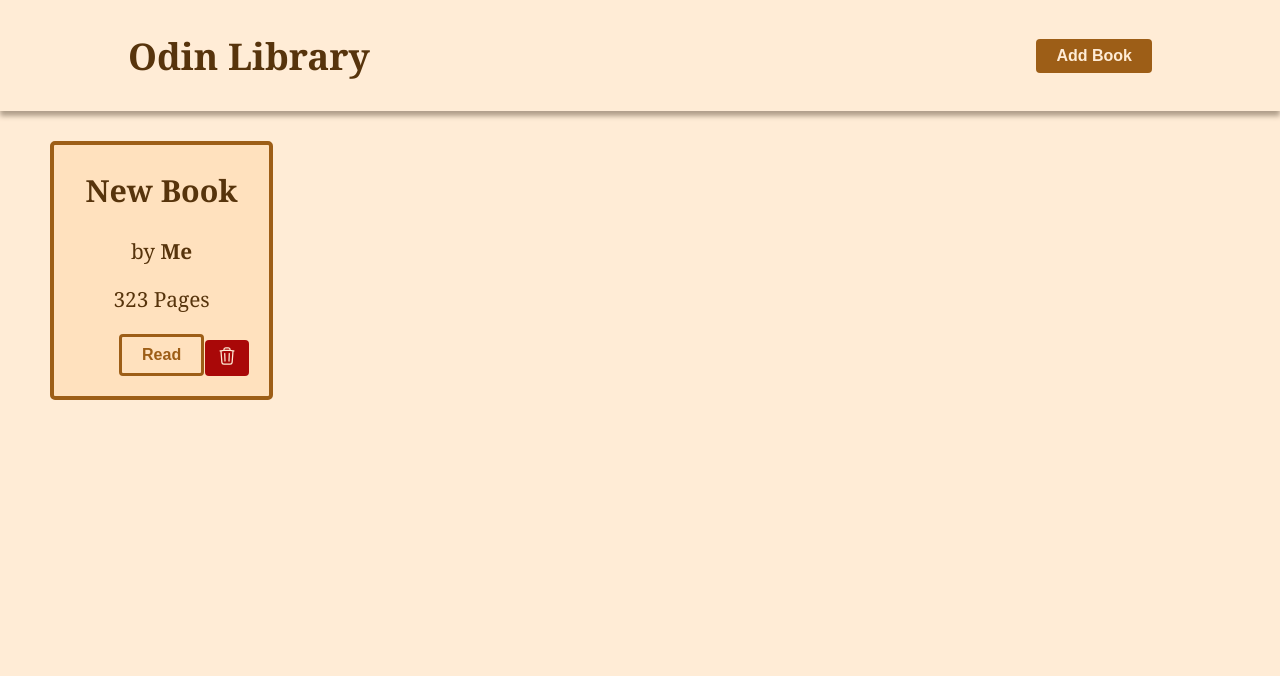
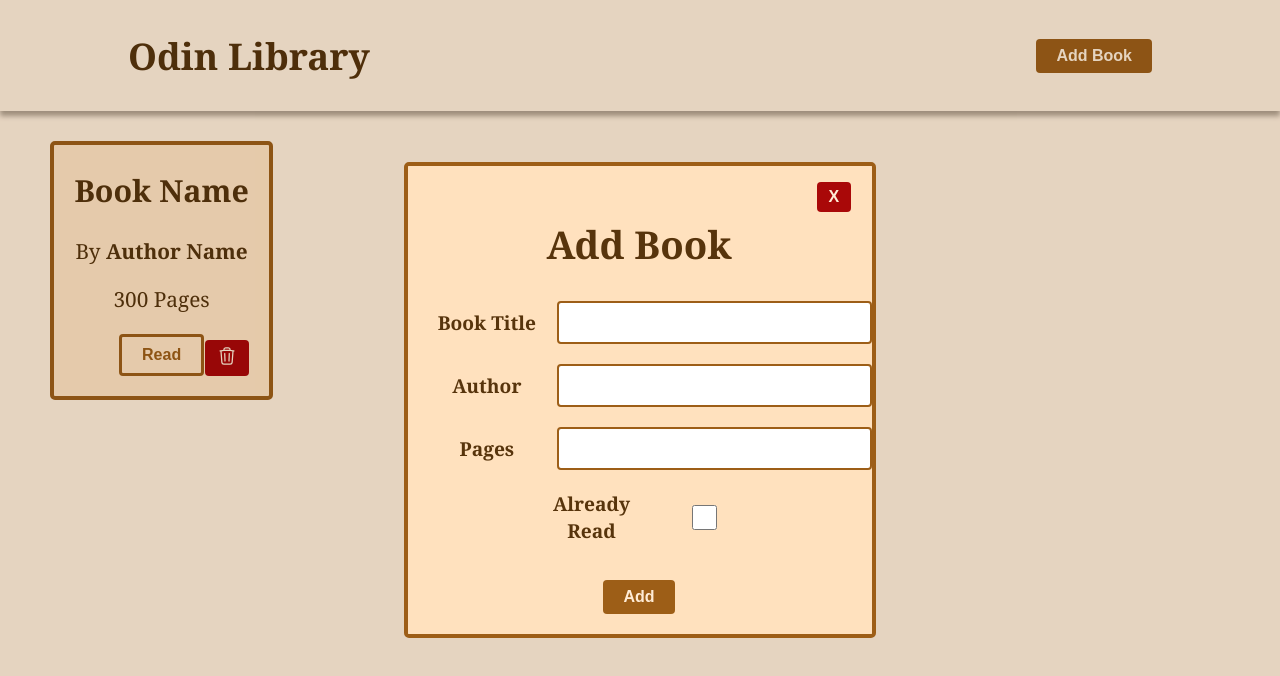
Before and after one commit to Makster20/odin-library, a plain HTML site: page index.html in a window 1280 px wide. Both pictures are taken after a click on the button "Add Book". Drawn offline with Linux system fonts and the light colour scheme.

Commit message:
add add new book functionality

```diff
--- a/index.html
+++ b/index.html
@@ -16,7 +16,7 @@
 
     <!-- Card Code -->
      <main>
-    <!--  <div class="card">
+     <div class="card">
             <h2>Book Name</h2>
             <p>By <span>Author Name</span></p>
             <p>300 Pages</p>
@@ -26,8 +26,35 @@
                     <path stroke-linecap="round" stroke-linejoin="round" d="m14.74 9-.346 9m-4.788 0L9.26 9m9.968-3.21c.342.052.682.107 1.022.166m-1.022-.165L18.16 19.673a2.25 2.25 0 0 1-2.244 2.077H8.084a2.25 2.25 0 0 1-2.244-2.077L4.772 5.79m14.456 0a48.108 48.108 0 0 0-3.478-.397m-12 .562c.34-.059.68-.114 1.022-.165m0 0a48.11 48.11 0 0 1 3.478-.397m7.5 0v-.916c0-1.18-.91-2.164-2.09-2.201a51.964 51.964 0 0 0-3.32 0c-1.18.037-2.09 1.022-2.09 2.201v.916m7.5 0a48.667 48.667 0 0 0-7.5 0" />
                 </svg>
             </button>
-        </div>  -->
+        </div>
     </main>
+
+    <dialog>
+        <h2>Add Book</h2>
+        <form>
+            <div>
+                <label for="name">Book Title</label>
+                <input type="text" id="name">
+            </div>
+
+            <div>
+                <label for="author">Author</label>
+                <input type="text" id="author">
+            </div>
+
+            <div>
+                <label for="pages">Pages</label>
+                <input type="number" id="pages">
+            </div>
+
+            <div class="check">
+                <label for="read">Already Read</label>
+                <input type="checkbox" id="read" value="true">
+            </div>
+            <button>Add</button>
+            <button class="close">X</button>
+        </form>
+    </dialog>
 
 
 </body>
--- a/main.js
+++ b/main.js
@@ -1,4 +1,10 @@
 const container = document.querySelector('main');
+const addBookButton = document.querySelector('nav button');
+const dialog = document.querySelector('dialog');
+const closeDialogButton = document.querySelector('dialog .close');
+const addBookDialogButton = document.querySelector('dialog button');
+
+
 const myLibrary = [];
 
 function Book(name, author, pages, read) {
@@ -15,11 +21,8 @@ addBookToLibrary = (name, author, pages, read) => {
     myLibrary.push(book);
 }
 
-addBookToLibrary('New Book', 'Me', 323, true)
-
-console.log(myLibrary);
-
-for (let book of myLibrary){
+displayBooks = (library) => {
+    for (let book of library){
         const card = document.createElement('div')
         card.classList.add('card');
         container.append(card)
@@ -44,8 +47,55 @@ for (let book of myLibrary){
         readButton.innerText = 'Read';
         card.append(readButton);
 
+        if(book.read == true){
+
+        }
+
         const delButton = document.createElement('button');
         delButton.classList.add('delete');
         delButton.innerHTML = '<svg xmlns="http://www.w3.org/2000/svg" fill="none" viewBox="0 0 24 24" stroke-width="1.5" stroke="currentColor"> <path stroke-linecap="round" stroke-linejoin="round" d="m14.74 9-.346 9m-4.788 0L9.26 9m9.968-3.21c.342.052.682.107 1.022.166m-1.022-.165L18.16 19.673a2.25 2.25 0 0 1-2.244 2.077H8.084a2.25 2.25 0 0 1-2.244-2.077L4.772 5.79m14.456 0a48.108 48.108 0 0 0-3.478-.397m-12 .562c.34-.059.68-.114 1.022-.165m0 0a48.11 48.11 0 0 1 3.478-.397m7.5 0v-.916c0-1.18-.91-2.164-2.09-2.201a51.964 51.964 0 0 0-3.32 0c-1.18.037-2.09 1.022-2.09 2.201v.916m7.5 0a48.667 48.667 0 0 0-7.5 0" /> </svg>'
         card.append(delButton);
     }
+}
+
+
+
+
+
+
+addBookButton.addEventListener("click", () => {
+    dialog.showModal();
+  });
+
+closeDialogButton.addEventListener("click", (e) => {
+    e.preventDefault();
+    dialog.close();
+  });
+
+addBookDialogButton.addEventListener('click', (e) => {
+    e.preventDefault();
+    let nameInput = document.querySelector('#name');
+    let authorInput = document.querySelector('#author');
+    let pagesInput = document.querySelector('#pages');
+    let readInput = document.querySelector('#read');
+
+    // Use the `.value` of inputs for adding a book
+    let name = nameInput.value;
+    let author = authorInput.value;
+    let pages = pagesInput.value;
+    let read = readInput.checked;
+
+    container.innerHTML = '';
+
+    addBookToLibrary(name, author, Number(pages), read);
+
+    displayBooks(myLibrary);
+
+    // Clear the input fields by resetting their values
+    nameInput.value = '';
+    authorInput.value = '';
+    pagesInput.value = '';
+    readInput.checked = false;
+    dialog.close();
+    console.log(myLibrary);
+});
--- a/style.css
+++ b/style.css
@@ -73,6 +73,19 @@ main .card button {
     cursor: pointer;
 }
 
+main .card .read {
+    font-size: 1rem;
+    font-weight: 600;
+    border: none;
+    border: #9d5e17 3px solid;
+    border-radius: 4px;
+    padding-inline: 20px;
+    padding-block: 9px;
+    background-color: #9d5e17;
+    color: #ffe1be;
+    cursor: pointer;
+}
+
 main .card .delete{
     position: absolute;
     border: none;
@@ -90,3 +103,82 @@ main .card .delete svg{
     width: 20px;
     height: 20px;
 }
+
+dialog{
+    text-align: center;
+    background-color: #ffe1be;
+    border: 4px solid #9d5e17;
+    border-radius: 5px;
+    color: #57340c;
+    padding: 4px 20px;
+    padding-top: 20px;
+    padding-bottom: 20px;
+}
+
+dialog h2{
+    font-size: 2.4rem;
+}
+
+dialog div {
+    display: flex;
+    align-items: center; /* Align labels and inputs vertically */
+    gap: 10px; /* Add space between the label and input */
+    margin-bottom: 20px;
+}
+
+dialog div label {
+    flex: 0 0 120px; /* Fixed width for labels */
+    font-weight: 600;
+    font-size: 1.2rem;
+}
+
+dialog div input {
+    border-radius: 4px;
+    border: 2px solid #9d5e17;
+    padding: 6px;
+    font-size: 1.2rem;
+    color: #57340c;
+    font-weight: 600;
+    width: 300px;
+    outline: none;
+    font-family: Cambria, Cochin, Georgia, Times, 'Times New Roman', serif;
+}
+
+dialog button{
+    margin-top: 16px;
+    font-size: 1rem;
+    font-weight: 600;
+    border: none;
+    border-radius: 4px;
+    padding-inline: 20px;
+    padding-block: 8px;
+    background-color: #9d5e17;
+    color: #ffecd6;
+    cursor: pointer;
+}
+
+dialog .check{
+    display: flex;
+    justify-content: center;
+}
+
+dialog input[type="checkbox"]{
+    accent-color: #9d5e17;
+    width: 25px;
+    height: 25px;
+    border-radius: 10px;
+    margin: 0px 30px;
+}
+
+dialog .close{
+    position: absolute;
+    border: none;
+    top: 0px;
+    right: 20px;
+    border-radius: 4px;
+    padding-inline: 12px;
+    padding-block: 6px;
+    background-color: #a90808;
+    color: #ffecd6;
+    cursor: pointer;
+}
```
Lines whose indentation alone changed are shown as unchanged.
